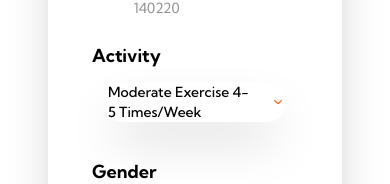
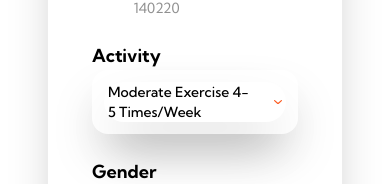
Before and after one commit to Muhammadtalhatariq/React-calculator, a React (Vite) app: page / in a window 390 px wide. Shown: the part 793-977 px from the top of the page. Built offline with nearby package versions, Linux system fonts and the light colour scheme.

Commit message:
done all

```diff
--- a/src/components/Calculator.jsx
+++ b/src/components/Calculator.jsx
@@ -111,7 +111,7 @@ const Calculator = () => {
                       <div className="flex flex-col justify-between md:w-72  ">
                         <span className="text-lg font-bold ">Activity</span>{" "}
                         <div
-                          className=" outline-none  md:w-[320px] p-3 font-semibold "
+                          className=" outline-none shadow-2xl rounded-2xl md:w-[320px] p-3 font-semibold "
                           name=""
                           id=""
                         >
```
